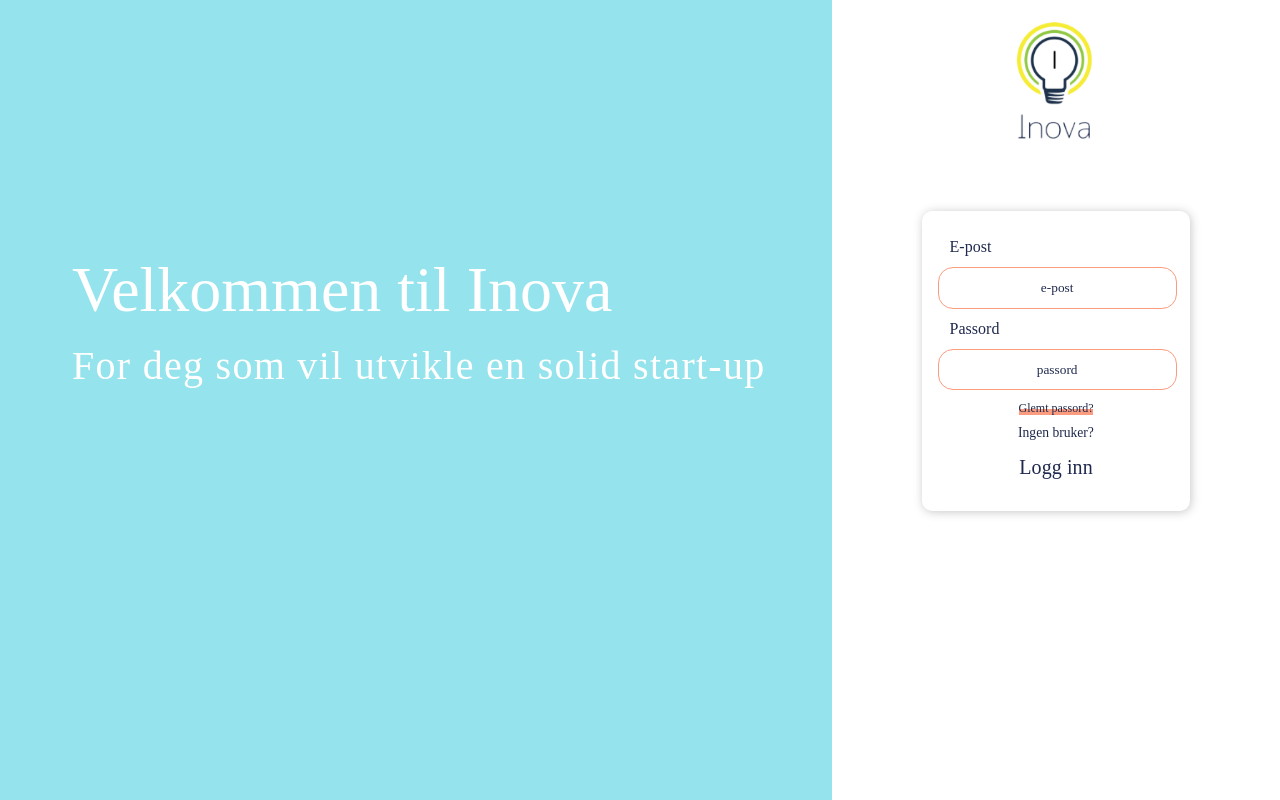
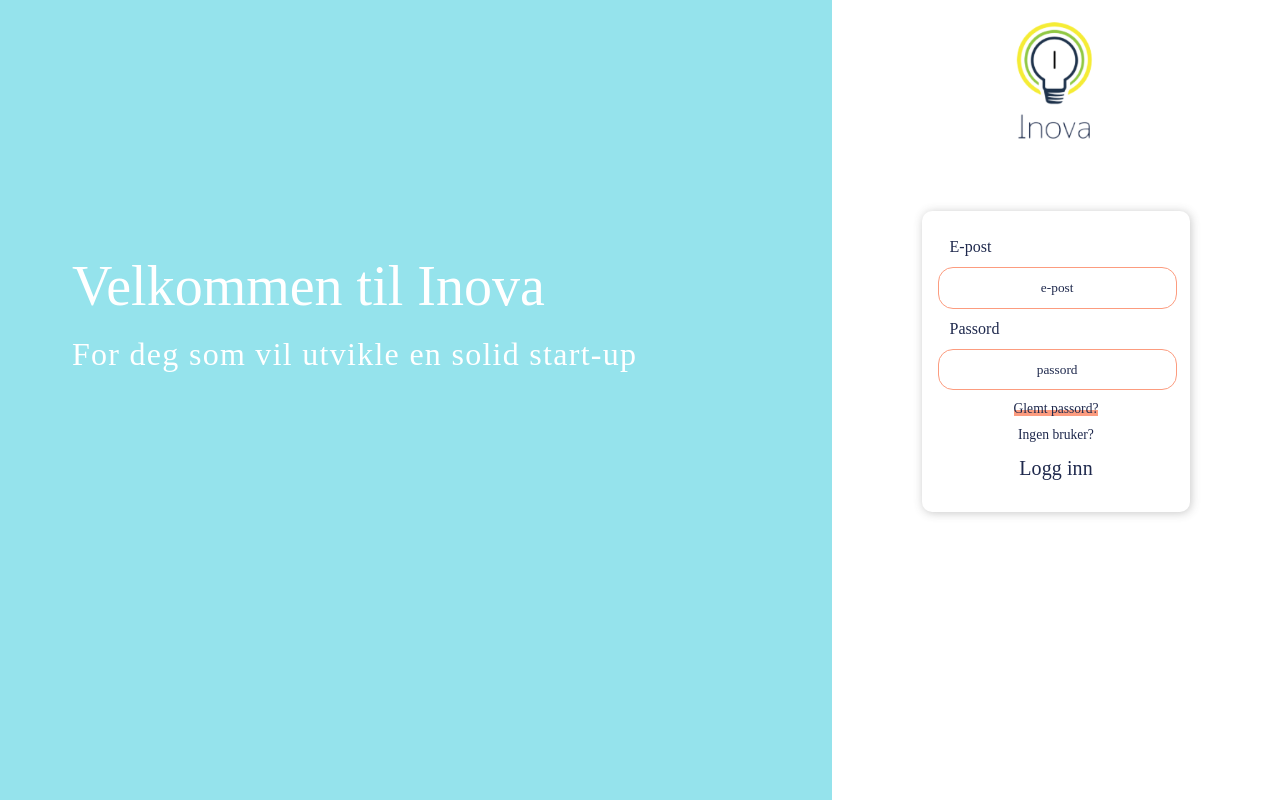
Before and after one commit to mrdoggel/Trivselslaben, a PHP site: page /login.php in a window 1280 px wide. Run offline with PHP 8.4, Linux system fonts and the light colour scheme; data that the repository does not hold is empty.

Commit message:
@media screen, global, registreringsspm, registrer og login css

```diff
--- a/assets/css/common/global.css
+++ b/assets/css/common/global.css
@@ -97,6 +97,10 @@ padding: 0.25rem;
 }
 
 @media only screen and (max-width: 1500px) {
+  h1 {
+    font-size: 1.75rem;
+  }
+
   h1 span {
     font-size: 1.2rem;
   }
@@ -116,7 +120,7 @@ padding: 0.25rem;
   }
 
   ul li {
-    font-size: 0.8rem;
+    font-size: 1rem;
   }
 
   div #beskrivelse {
--- a/assets/css/login.css
+++ b/assets/css/login.css
@@ -135,6 +135,12 @@ input[type=submit]:hover {
 }
 
 @media only screen and (max-width: 1300px) {
+    #venstre h1 {
+        font-size: 3.5rem;
+    }
+    #venstre h2 {
+        font-size: 2rem;
+    }
     .introtekst h1 {
         font-size: 2rem;
     }
@@ -155,7 +161,7 @@ input[type=submit]:hover {
         font-size: 1rem;
     }
     .glemt, .reg {
-        font-size: 0.75rem;
+        font-size: 0.85rem;
     }
     input[type=submit]{
         font-size: 1.25rem;
--- a/assets/css/registrer.css
+++ b/assets/css/registrer.css
@@ -117,5 +117,7 @@ input[type=submit]:hover {
     header p {
         padding: 0.75rem;
         font-size: 1.2rem;
+        padding-left: 6rem;
+        text-align: left;
     }
 }
--- a/assets/css/screen.css
+++ b/assets/css/screen.css
@@ -151,7 +151,10 @@
       font-size: 1rem;
   }
   .colorsection h1{
-    font-size: 2rem;
+    font-size: 1.5rem;
+  }
+  h1 span {
+    font-size: 1.5rem;
   }
 }
 
```
Also changed, not shown: assets/css/registreringspm.css (+15 -4 lines).
